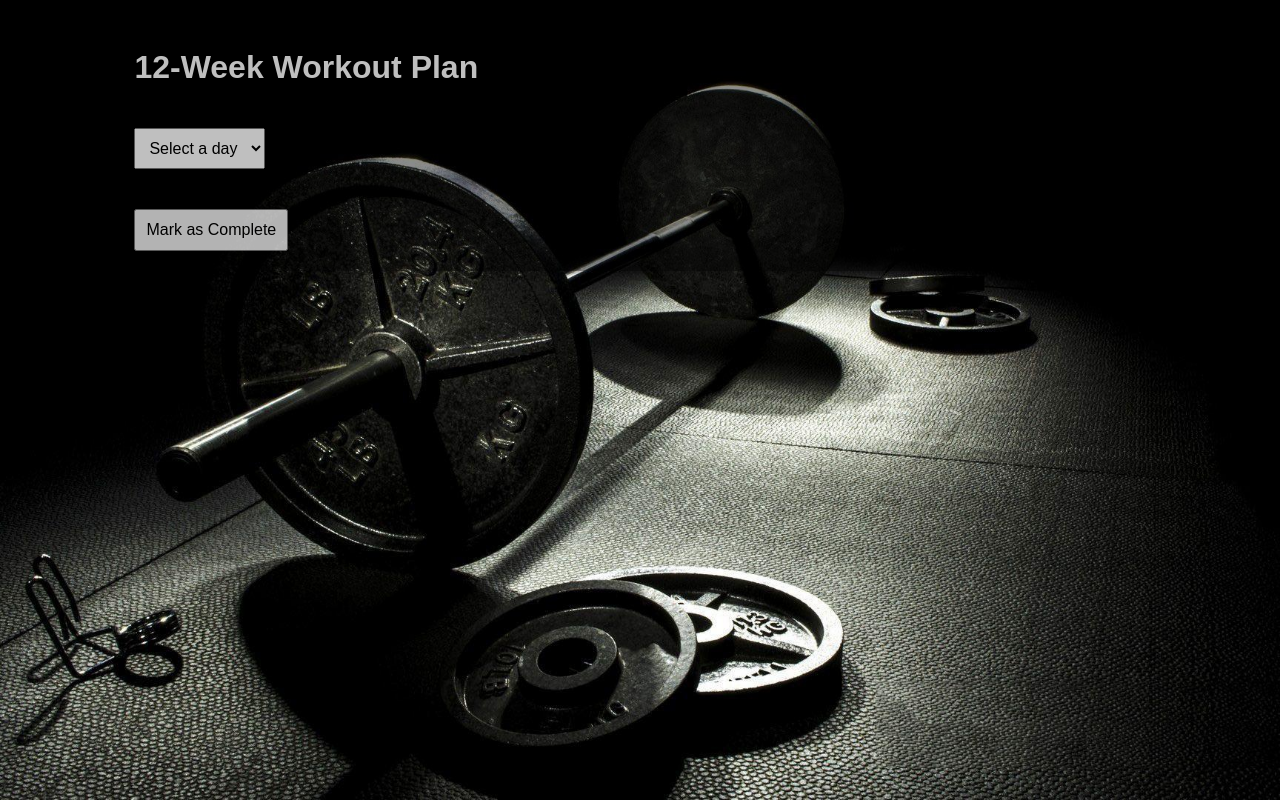
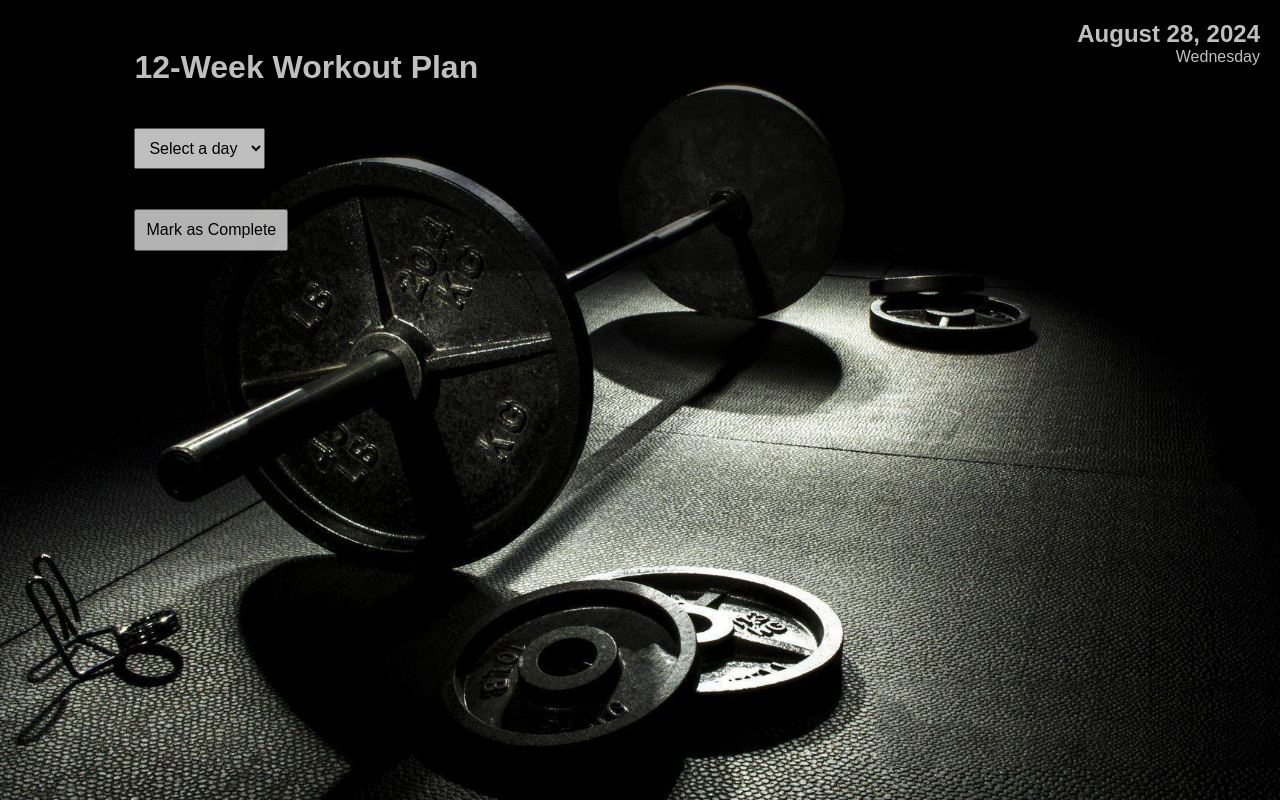
Before and after one commit to HLH001/Workout-Plan-1, a plain HTML site: page index.html in a window 1280 px wide. Drawn offline with Linux system fonts and the light colour scheme.

Commit message:
Update index.html

```diff
--- a/index.html
+++ b/index.html
@@ -37,9 +37,30 @@
         #workout-details {
             margin-top: 20px;
         }
+        /* New styles for date and day display */
+        .date-container {
+            position: absolute;
+            right: 20px; /* Adjust this value as needed */
+            top: 20px; /* Adjust this value as needed */
+            text-align: right;
+            color: #fff;
+        }
+        .date-container .date {
+            font-size: 1.5em; /* Slightly bigger size for the date */
+            font-weight: bold;
+        }
+        .date-container .day {
+            font-size: 1em; /* Slightly smaller size for the day */
+        }
     </style>
 </head>
 <body>
+    <!-- Date and Day Display -->
+    <div class="date-container">
+        <div class="date">August 28, 2024</div> <!-- Manually update this date -->
+        <div class="day">Wednesday</div> <!-- Manually update this day -->
+    </div>
+
     <div class="container">
         <h1>12-Week Workout Plan</h1>
         <select id="day-select">
```
